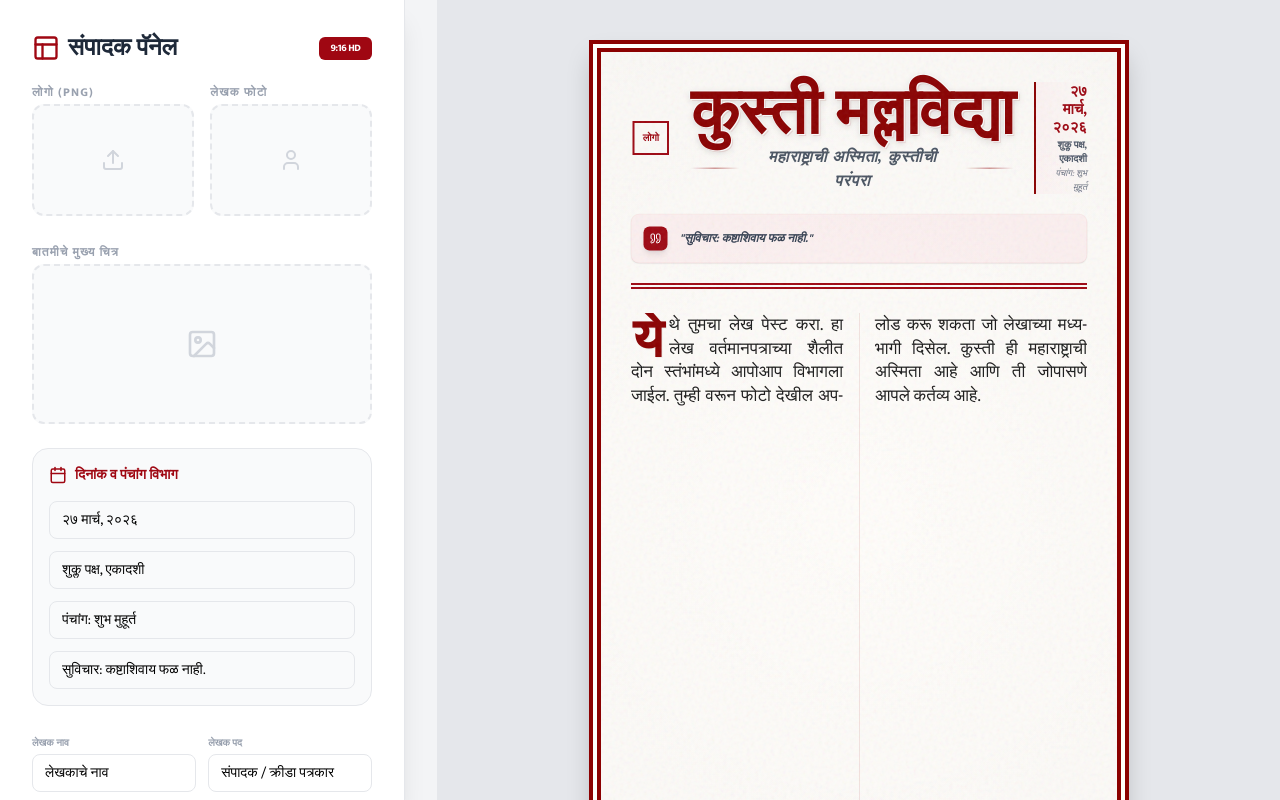
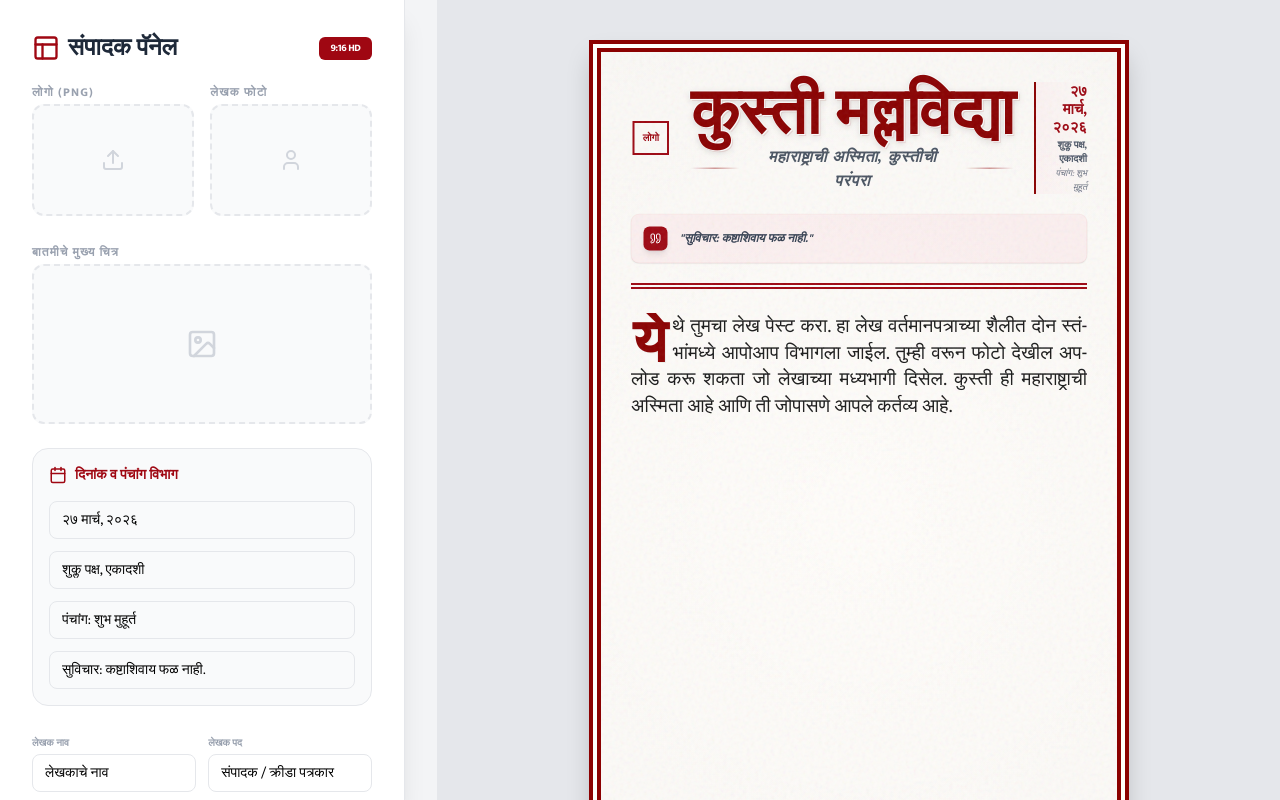
Before and after one commit to kustimallavidya-dotcom/Kustinews, a React (Vite) app: page / in a window 1280 px wide. Shown: the top 800 px of the page. Built offline with nearby package versions, Linux system fonts and the light colour scheme; a web font is replaced by a local one.

Commit message:
refactor: Adjust text scaling for longer content
Tweak font sizes, column counts, and line heights to better accommodate significantly longer article content, ensuring readability and optimal layout for 1800+ word articles.

```diff
--- a/src/App.tsx
+++ b/src/App.tsx
@@ -28,15 +28,15 @@ export default function App() {
   // Dynamic content styling logic
   const getContentStyles = () => {
     const len = content.length;
-    // More granular scaling for very long text
-    if (len < 200) return { fontSize: '44px', columnCount: 1, lineHeight: '1.4' };
-    if (len < 500) return { fontSize: '34px', columnCount: 2, lineHeight: '1.4' };
-    if (len < 1000) return { fontSize: '28px', columnCount: 2, lineHeight: '1.5' };
-    if (len < 2000) return { fontSize: '22px', columnCount: 3, lineHeight: '1.5' };
-    if (len < 3500) return { fontSize: '18px', columnCount: 3, lineHeight: '1.5' };
-    if (len < 5000) return { fontSize: '15px', columnCount: 4, lineHeight: '1.4' };
-    if (len < 7000) return { fontSize: '13px', columnCount: 4, lineHeight: '1.3' };
-    return { fontSize: '11px', columnCount: 5, lineHeight: '1.2' };
+    // More granular scaling for very long text (1800+ words)
+    if (len < 500) return { fontSize: '38px', columnCount: 1, lineHeight: '1.4' };
+    if (len < 1200) return { fontSize: '30px', columnCount: 2, lineHeight: '1.4' };
+    if (len < 2500) return { fontSize: '24px', columnCount: 2, lineHeight: '1.5' };
+    if (len < 4500) return { fontSize: '19px', columnCount: 3, lineHeight: '1.5' };
+    if (len < 7000) return { fontSize: '15px', columnCount: 3, lineHeight: '1.4' };
+    if (len < 10000) return { fontSize: '12px', columnCount: 4, lineHeight: '1.3' };
+    if (len < 13000) return { fontSize: '10px', columnCount: 4, lineHeight: '1.2' };
+    return { fontSize: '9px', columnCount: 5, lineHeight: '1.1' };
   };
 
   const dynamicStyles = getContentStyles();
```
